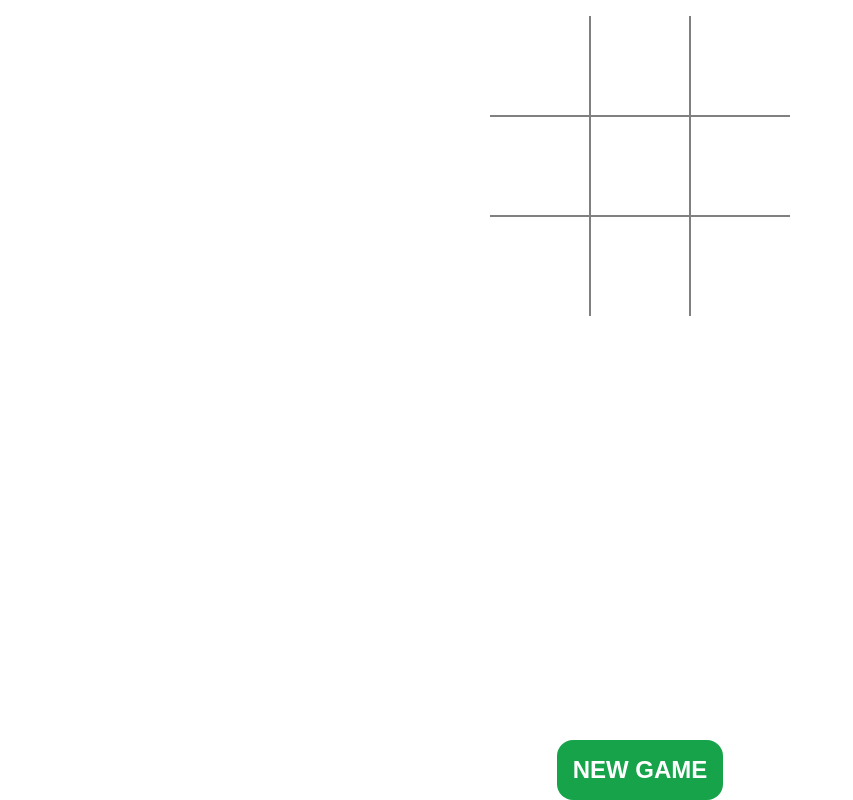
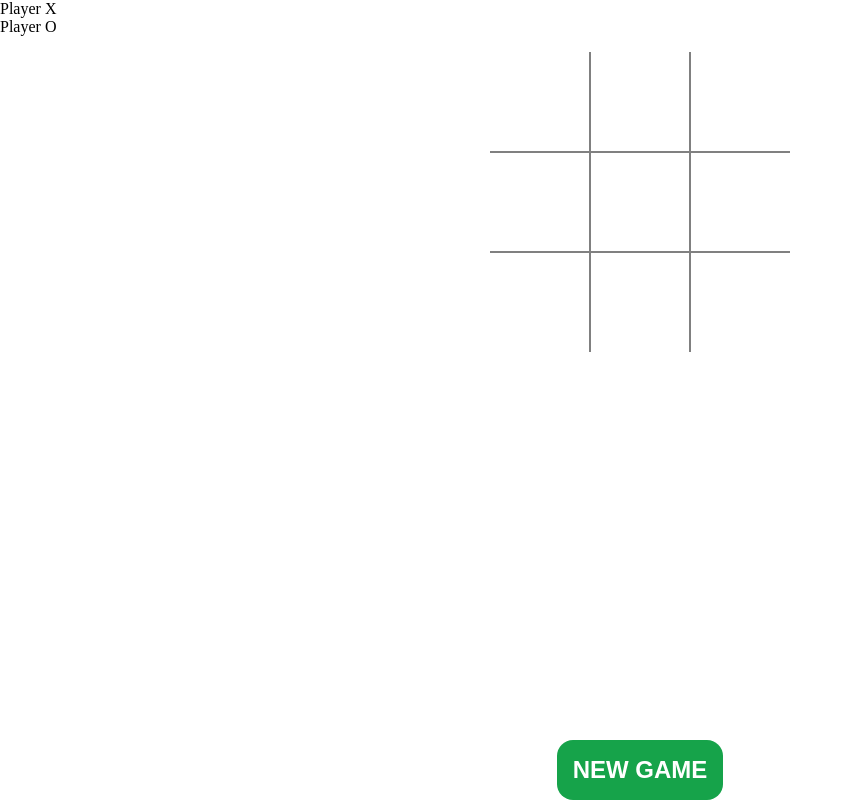
Before and after one commit to bbbbcccd/tic-tac-toe, a plain HTML site: page index.html in a window 1280 px wide. Shown: the whole page, without its empty margins (0-853 px from the left). Drawn offline with Linux system fonts and the light colour scheme.

Commit message:
Add container for players

```diff
--- a/index.html
+++ b/index.html
@@ -9,6 +9,12 @@
     <title>Tic Tac Toe</title>
 </head>
 <body>
+    <div class="player-container">
+        <div class="player" id="playerX">Player X</div>
+
+        <div class="player" id="playerO">Player O</div>
+    </div>
+
     <div class="gameboard">
         <div class="cell" data-index="0"></div>
         <div class="cell" data-index="1"></div>
```
